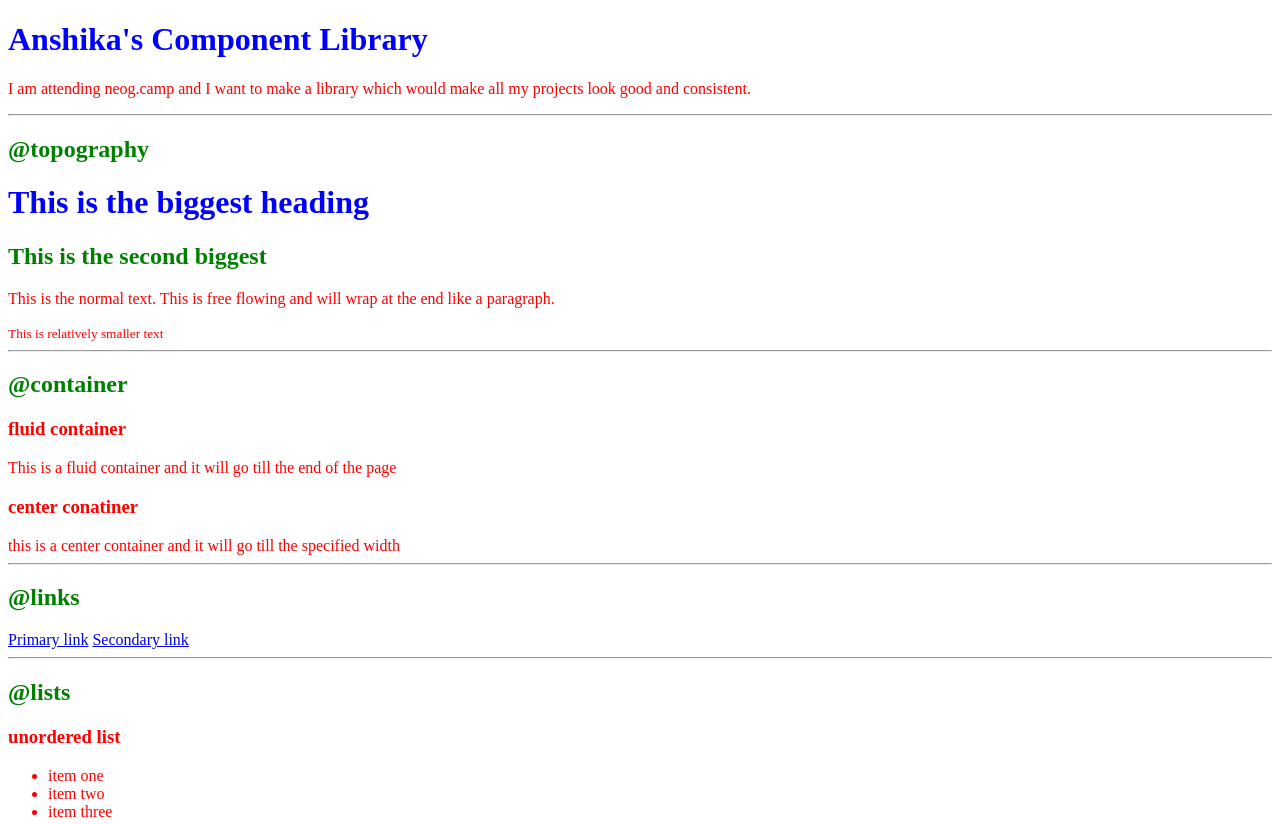
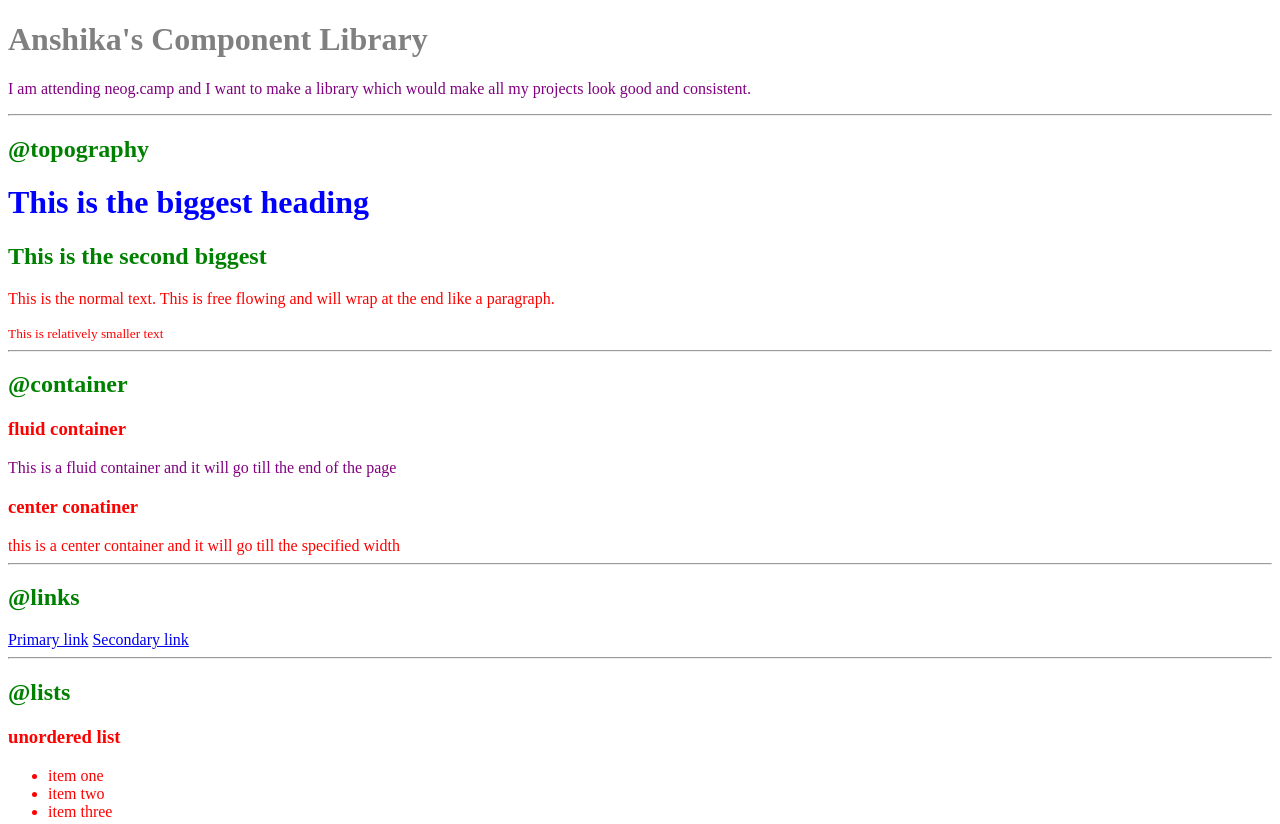
Before and after one commit to tans21/my_new_site, a plain HTML site: page index.html in a window 1280 px wide. Shown: the top 824 px of the page. Drawn offline with Linux system fonts and the light colour scheme.

Commit message:
css : import and selectors

```diff
--- a/index.html
+++ b/index.html
@@ -14,10 +14,10 @@
     <link href="styles.css" rel="stylesheet"
 </head>
 <body>
-    <h1>Anshika's Component Library</h1>
+    <h1 id="lib-header">Anshika's Component Library</h1>
     <!--CSS way 2: Style attribute
         <h1 style="color: red">Anshika's Component Library</h1> -->
-    <p>I am attending neog.camp and I want to make a library which would make all
+    <p class="para">I am attending neog.camp and I want to make a library which would make all
         my projects look good and consistent.
     </p>
 
@@ -36,7 +36,7 @@
     <h2>@container</h2>
 
     <h3>fluid container</h3>
-    <div>This is a fluid container and it will go till the end of the page</div>
+    <div class="para">This is a fluid container and it will go till the end of the page</div>
 
     <h3>center conatiner</h3>
     <div>this is a center container and it will go till the specified width</div>
--- a/styles.css
+++ b/styles.css
@@ -8,3 +8,9 @@ h1 {
 h2 {
     color: green;
 }
+#lib-header {
+    color:gray;
+}
+.para {
+    color: purple
+}
```
